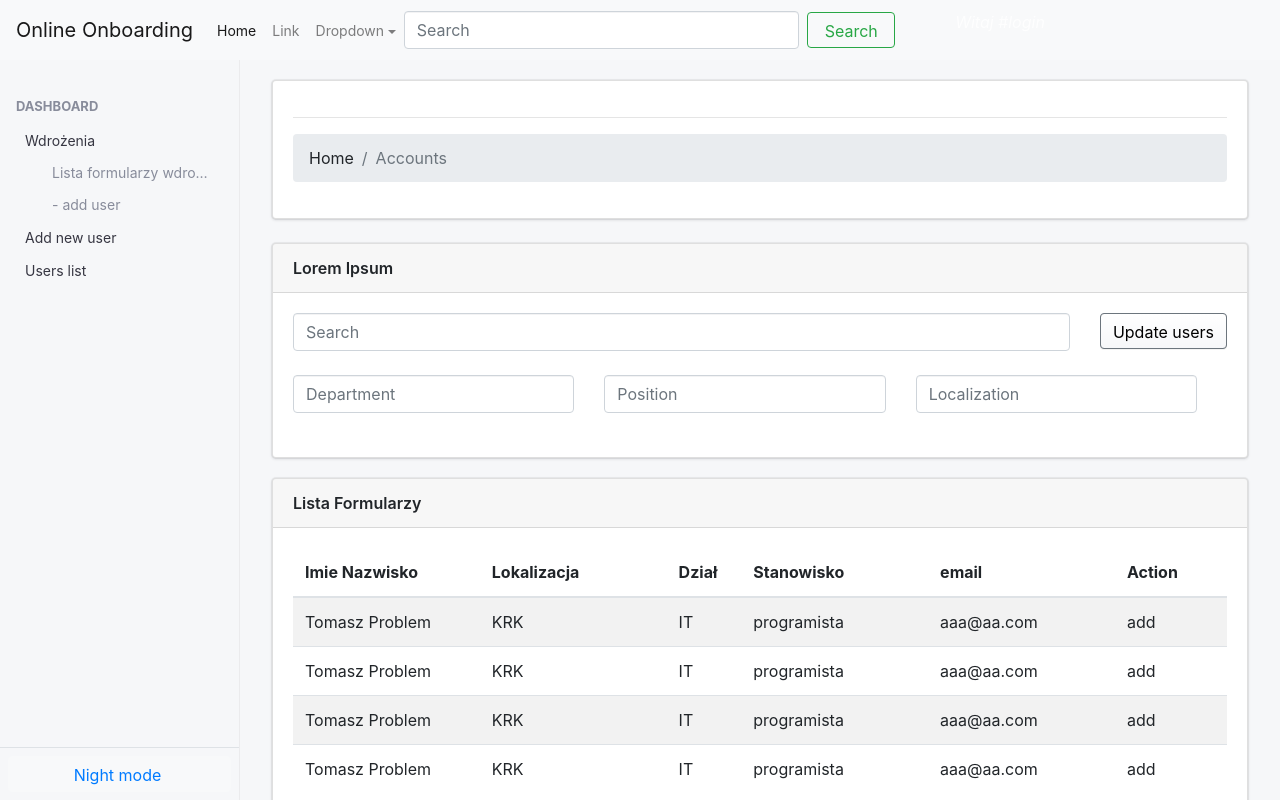
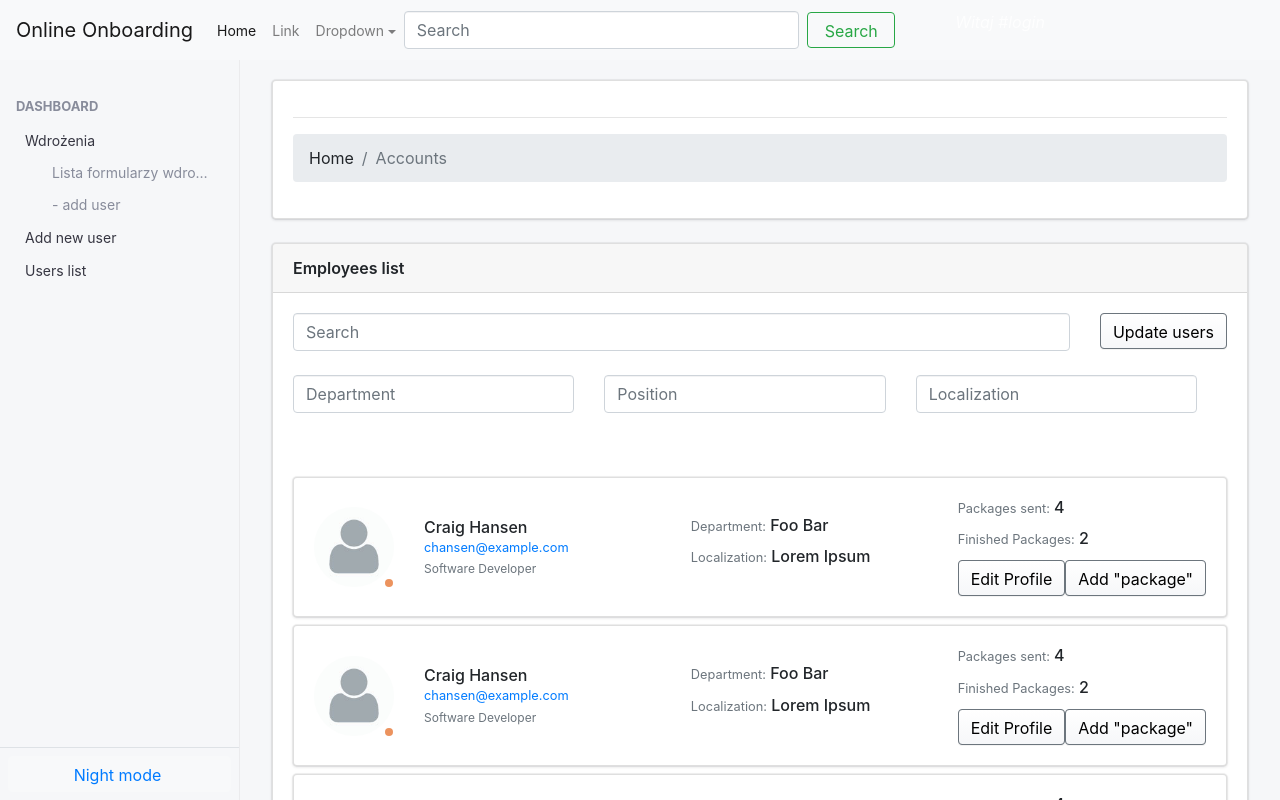
Before and after one commit to binawork/OnboardingFront, a React (Create React App) app: page / in a window 1280 px wide. Shown: the top 800 px of the page. Built offline with nearby package versions, Linux system fonts and the light colour scheme.

Commit message:
Bring User List page back on its own branch

```diff
--- a/src/Applications/App.js
+++ b/src/Applications/App.js
@@ -10,7 +10,7 @@ import AddUserTablePage from "../Components/AddUserTable/AddUserTablePage";
 
 function App() {
   return (
-      <AddUserTablePage />
+      <UserListPage />
   );
 }
 
```
